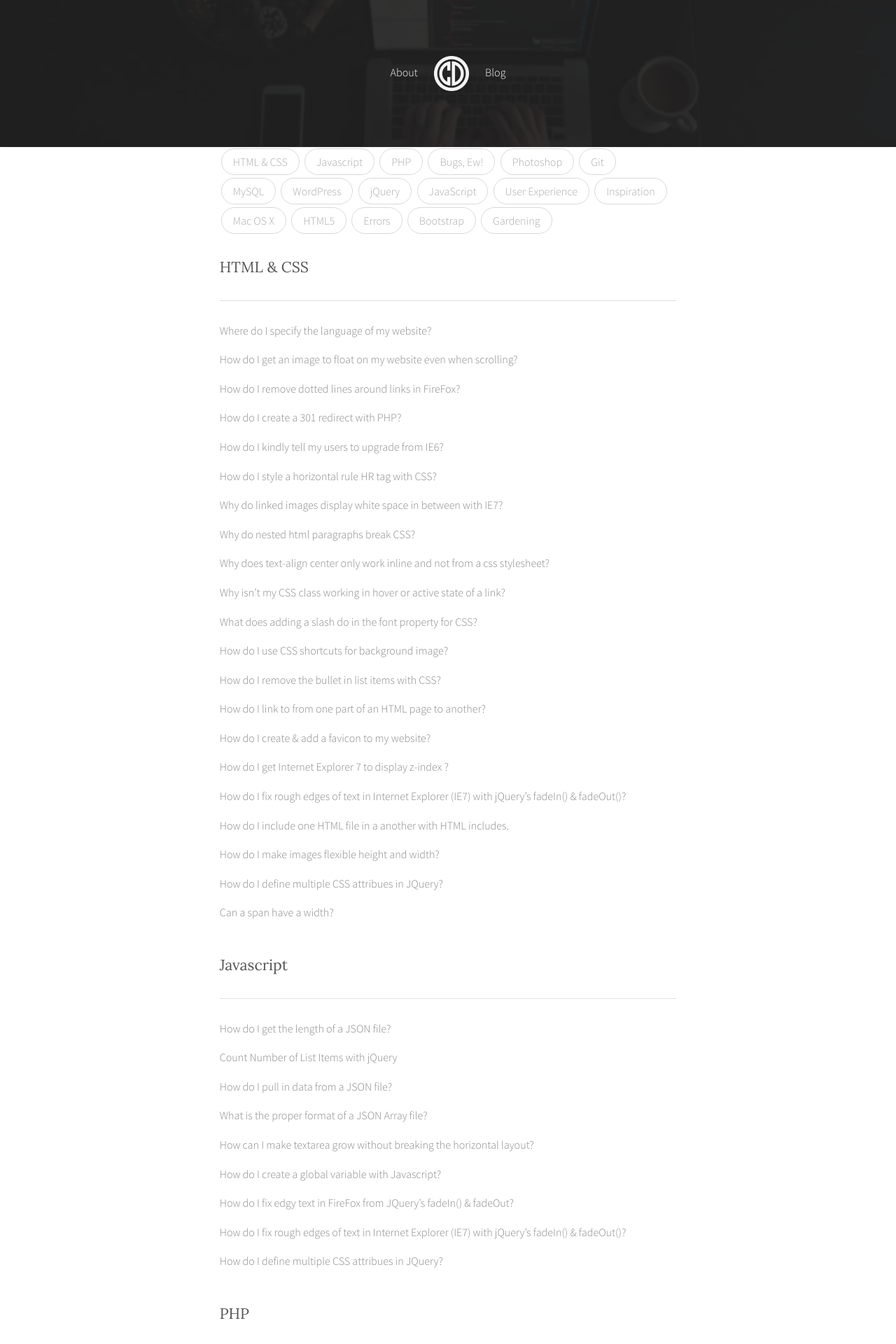
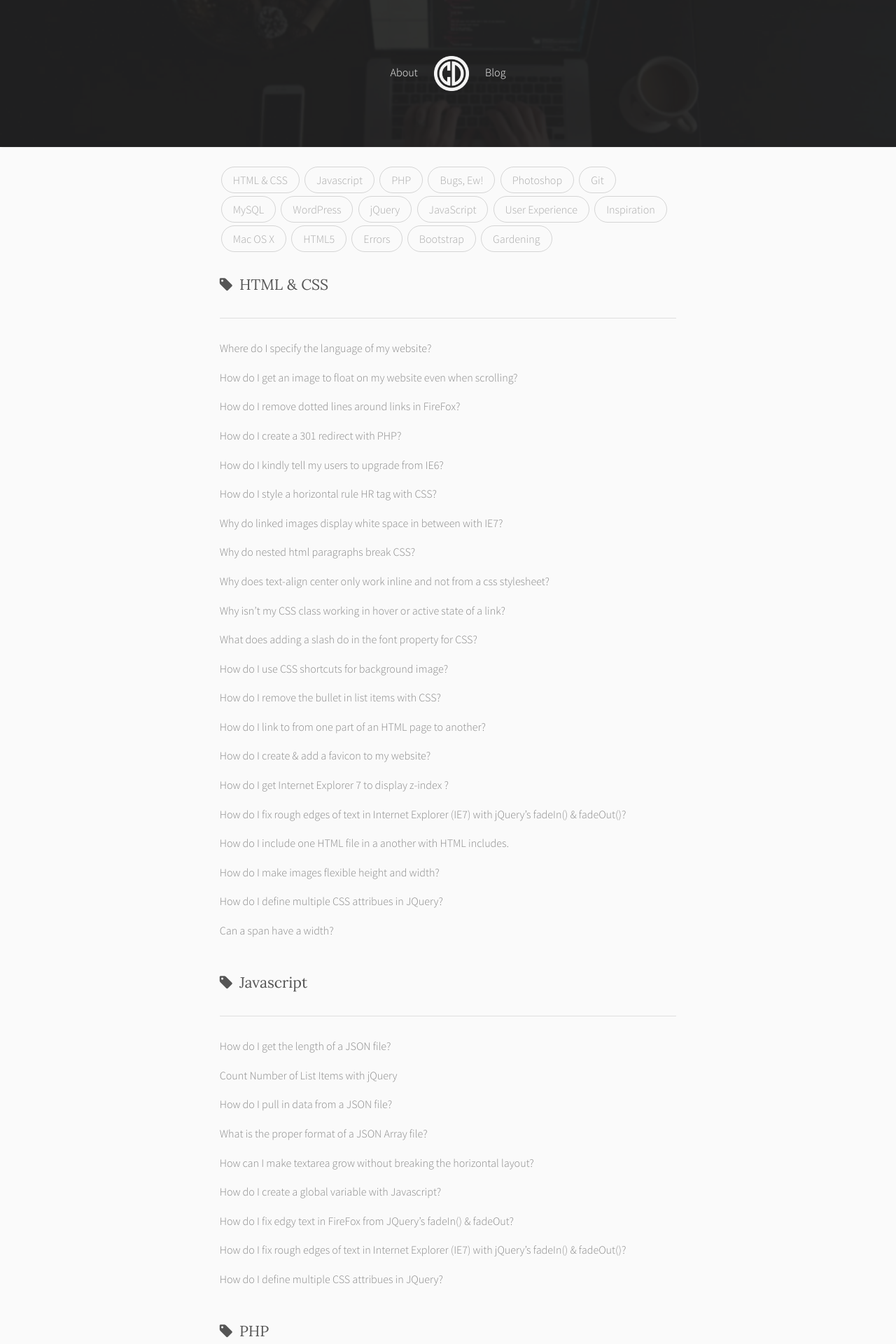
Before and after one commit to iamchristinabot/iamchristinabot.github.io, a Jekyll site: the page built from tags/index.html, in a window 1280 px wide. Shown: the top 1920 px of the page at 70% size. Built offline with Jekyll 4.4.1, drawn with Linux system fonts in a browser that asks for light colours; nearby versions of some CDN libraries.

Commit message:
Add additional style for tags page

```diff
--- a/tags/index.html
+++ b/tags/index.html
@@ -4,10 +4,11 @@ layout: default
 ---
 
 <!-- Main Content -->
-<div class="container">
+<div id="tags">
+	<div class="container">
 	<div class="row">
 		<div class="col-sm-8 col-centered">
-
+			<br>
 			<div id='tag_cloud' class="tags">
 				{% for tag in site.tags %}
 				<a href="#{{ tag[0] }}" title="{{ tag[0] }}" rel="{{ tag[1].size }}" class="btn btn-default">{{ tag[0] }}</a>
@@ -18,7 +19,7 @@ layout: default
 			{% for tag in site.tags %}
 			<div>
 		  	<h4 class="listing-seperator" id="{{ tag[0] }}">
-          <span class="tag-text">{{ tag[0] }}</span>
+          <span class="fa fa-tag icon-tag"></span><span class="tag-text">{{ tag[0] }}</span>
         </h4>
         <hr>
 				{% for post in tag[1] %}
@@ -38,3 +39,4 @@ layout: default
 		</div>
 	</div>
 </div>
+</div>
```
